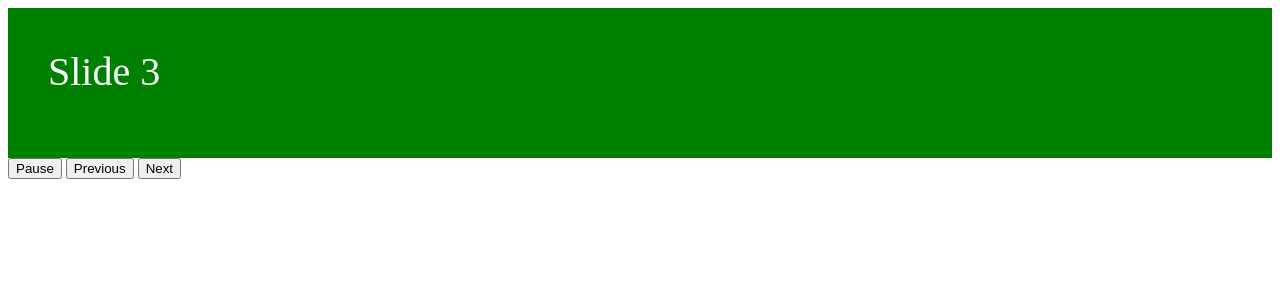
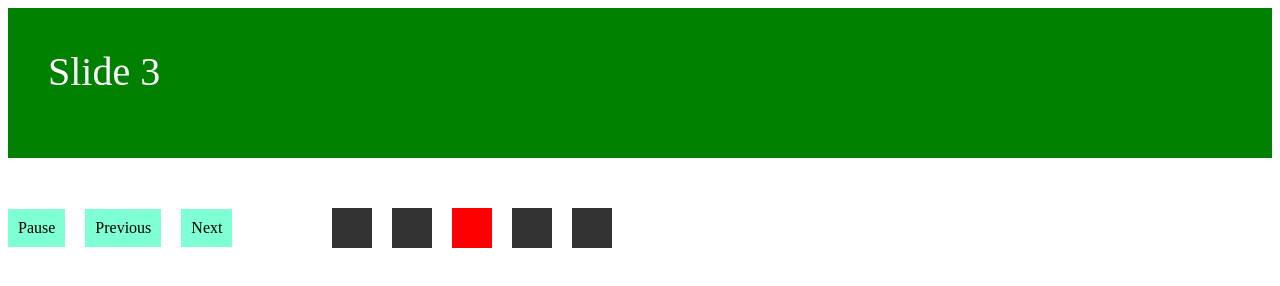
Before and after one commit to OH-front-end/Web_store, a website: page index.html in a window 1280 px wide. Drawn offline with Linux system fonts and the light colour scheme.

Commit message:
init indicators

```diff
--- a/assets/js/carousel.js
+++ b/assets/js/carousel.js
@@ -1,17 +1,21 @@
-let slides = document.querySelectorAll('.slide');
-let currentSlide = 0;
-let slideInterval = setInterval(nextSlide, 2000);
-let playing = true;
-let pauseButton = document.querySelector('#pause');
-let nextButton = document.querySelector('#next');
-let previousButton = document.querySelector('#previous');
+const slides = document.querySelectorAll('.slide');
+const indicatorContainer = document.querySelector('#indicators_container');
+const indicators = document.querySelectorAll('.indicator');
+const pauseButton = document.querySelector('#pause-btn');
+const nextButton = document.querySelector('#next-btn');
+const previousButton = document.querySelector('#prev-btn');
 
 
 
-function goToNth() {
-  slides[currentSlide].className = 'slide';
-  currentSlide = (currentSlide + 1) % slides.length;
-  slides[currentSlide].className = 'slide active';
+let currentSlide = 0;
+let playing = true;
+
+function goToNth(n) {
+  slides[currentSlide].classList.toggle('active');
+  indicators[currentSlide].classList.toggle('active');
+  currentSlide = (slides.length + n) % slides.length;
+  slides[currentSlide].classList.toggle('active');
+  indicators[currentSlide].classList.toggle('active');
 }
 
 
@@ -35,13 +39,12 @@ function pausePlay() {
   }
 }
 
+function previousSlide() {
+  goToNth(currentSlide - 1);
+}
 
 function nextSlide() {
   goToNth(currentSlide + 1);
-}
-
-function previousSlide() {
-  goToNth(currentSlide - 1);
 }
 
 function prev() {
@@ -54,8 +57,17 @@ function next() {
   nextSlide();
 }
 
-
+function indicate(e) {
+  const target = e.target;
+  if (target.classList.contains('indicator')) {
+    pause();
+    goToNth(+target.dataset.slideTo);
+  }
+}
 
 pauseButton.addEventListener('click', pausePlay);
 previousButton.addEventListener('click', prev);
 nextButton.addEventListener('click', next);
+indicatorContainer.addEventListener('click', indicate);
+
+let slideInterval = setInterval(nextSlide, 2000);
--- a/assets/scss/style.scss
+++ b/assets/scss/style.scss
@@ -2,7 +2,7 @@
   position: relative;
   height: 150px;
   padding: 0px;
-  margin: 0px;
+  margin: 0px 0px 50px 0px;
   list-style-type: none;
 }
 
@@ -20,6 +20,7 @@
 .active {
   opacity: 1;
   z-index: 2;
+  transition-duration: 0.15s;
 }
 
 .slide {
@@ -49,3 +50,34 @@
 .slide:nth-of-type(5) {
   background: purple;
 }
+
+.container {
+  display: flex;
+  gap: 100px;
+  align-items: center;
+}
+
+.controls_container {
+  display: flex;
+  gap: 20px;
+}
+.controls {
+  background-color: aquamarine;
+  padding: 10px;
+  cursor: pointer;
+}
+
+.indicators_container {
+  display: flex;
+  gap: 20px;
+}
+.indicator {
+  width: 40px;
+  height: 40px;
+  background-color: #333;
+  cursor: pointer;
+
+  &.active {
+    background-color: red;
+  }
+}
--- a/index.html
+++ b/index.html
@@ -18,9 +18,24 @@
     <li class="slide">Slide 5</li>
   </ul>
 
-  <button class="controls" id="pause">Pause</button>
-  <button class="controls" id="previous">Previous</button>
-  <button class="controls" id="next">Next</button>
+  <div class="container">
+    <div class="controls_container">
+      <div class="controls" id="pause-btn">Pause</div>
+      <div class="controls" id="prev-btn">Previous</div>
+      <div class="controls" id="next-btn">Next</div>
+    </div>
+
+
+    <div class="indicators_container" id="indicators_container">
+      <div class="indicator active" data-slide-to="0"></div>
+      <div class="indicator" data-slide-to="1"></div>
+      <div class="indicator" data-slide-to="2"></div>
+      <div class="indicator" data-slide-to="3"></div>
+      <div class="indicator" data-slide-to="4"></div>
+    </div>
+  </div>
+
+
 
   <script src="assets/js/carousel.js"></script>
 </body>
```
Also changed, not shown: assets/css/style.css, assets/css/style.min.css.
